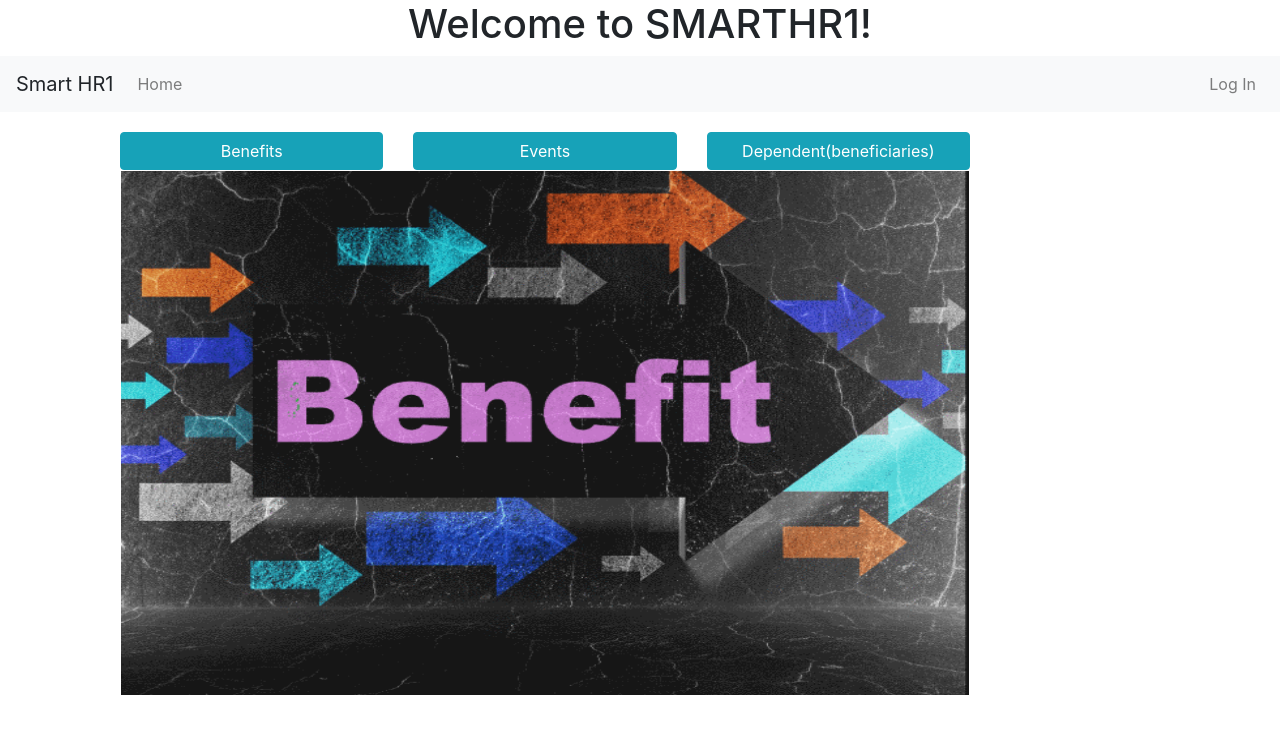
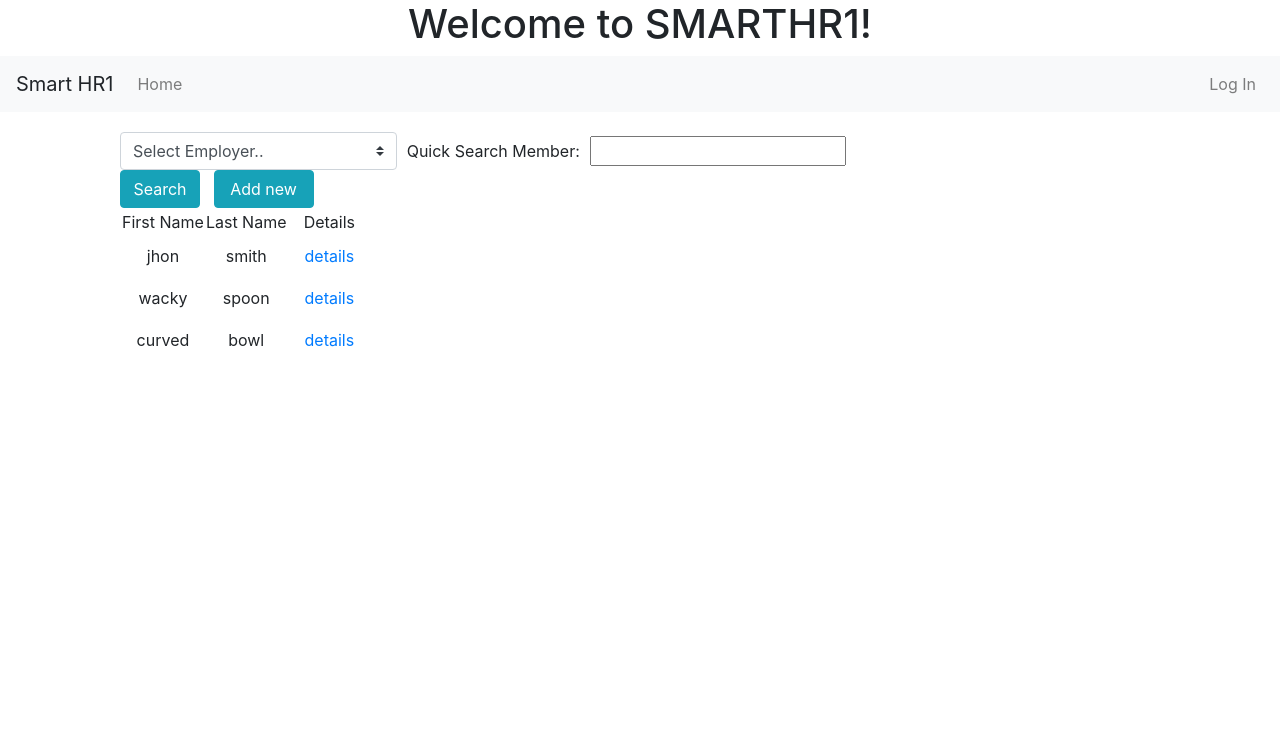
Before and after one commit to vinayaksawant/SMARTHR1, an Angular app: page /employee in a window 1280 px wide. Shown: the top 734 px of the page. Built offline with nearby package versions, Linux system fonts and the light colour scheme.

Commit message:
Added employee Search Page

```diff
--- /dev/null
+++ b/src/app/employee/employee-details/employee-details.component.html
@@ -0,0 +1,38 @@
+<p>
+  employee-details works!
+</p>
+
+<div class="card-body">
+  <div class="container-fluid">
+    <table width="100%">
+      <tr width="100%">
+          <div class="row">
+              <div class="col-xs-6 col-md-4">
+                <button type="button" class="btn btn-info btn-block" width="100%"
+                [routerLink]="['/benefit']"
+                routerLinkActive="active">Benefits</button>
+              </div>
+              <div class="col-xs-6 col-md-4">
+                  <button type="button" class="btn btn-info btn-block" width="100%"
+                  [routerLink]="['/lifeevent']"
+                  routerLinkActive="active">Events</button>
+              </div>
+              <div class="col-xs-6 col-md-4">
+                  <button type="button" class="btn btn-info btn-block" width="100%"
+                  [routerLink]="['/dependent']"
+                  routerLinkActive="active">Dependent(beneficiaries)</button>
+              </div>
+            </div>
+      </tr>
+      <tr width="100%">
+        <td>
+            <div class="text-center">
+                <img src="./assets/images/employeelandingpage515.gif"
+                     class="img-responsive center-block"
+                     style="width:100%; max-height:525px;padding-bottom:1px" />
+              </div>
+        </td>
+      </tr>
+    </table>
+  </div>
+</div>
--- /dev/null
+++ b/src/app/employee/employee-details/employee-details.component.ts
@@ -0,0 +1,20 @@
+import { Component, OnInit } from '@angular/core';
+import { AuthService } from '../../user/auth.service';
+
+@Component({
+  selector: 'app-employee-details',
+  templateUrl: './employee-details.component.html',
+  styleUrls: ['./employee-details.component.css']
+})
+export class EmployeeDetailsComponent implements OnInit {
+
+  pageTitle : string= "Just Employee Landing Page"
+  constructor(private authService : AuthService) { }
+
+  ngOnInit() {
+  }
+
+  get isLoggedIn(): boolean {
+    return this.authService.isLoggedIn;
+  }
+}
--- a/src/app/employee/employee-routing.module.ts
+++ b/src/app/employee/employee-routing.module.ts
@@ -4,10 +4,12 @@ import { EmployeeComponent } from './employee.component';
 import { BenefitComponent } from './benefit/benefit.component';
 import { LifeeventComponent } from './lifeevent/lifeevent.component';
 import { DependentComponent } from './dependent/dependent.component';
+import { EmployeeDetailsComponent } from './employee-details/employee-details.component';
 
 const routes: Routes = [
     { path:'' , children:[
       {path:'employee', component:EmployeeComponent},
+      {path:'employeedetail', component:EmployeeDetailsComponent},
       {path:'benefit', component:BenefitComponent},
       {path:'lifeevent', component:LifeeventComponent},
       {path:'dependent', component:DependentComponent},
--- a/src/app/employee/employee.component.html
+++ b/src/app/employee/employee.component.html
@@ -2,31 +2,73 @@
     <div class="container-fluid">
       <table width="100%">
         <tr width="100%">
-            <div class="row">
-                <div class="col-xs-6 col-md-4">
-                  <button type="button" class="btn btn-info btn-block" width="100%"
-                  [routerLink]="['/benefit']"
-                  routerLinkActive="active">Benefits</button>
+            <div class="form-row align-items-center">
+                <div class="col-xs-6 col-sm-4" style="align-content :center">
+                    <div>
+                      <select class="custom-select mr-sm-1" id="employer">
+                          <option selected>Select Employer..</option>
+                          <option value="1">jupiter worldwide</option>
+                          <option value="2">neptune enterprises</option>
+                          <option value="3">venus industries</option>
+                          <option value="4">mars textiles</option>
+                      </select>
+                  </div>
                 </div>
-                <div class="col-xs-6 col-md-4">
-                    <button type="button" class="btn btn-info btn-block" width="100%"
-                    [routerLink]="['/lifeevent']"
-                    routerLinkActive="active">Events</button>
+                <div class=".col-xs-6 .col-sm-4 " style="align-content :center">
+                    <div>
+                        Quick Search Member:
+                    </div>
                 </div>
-                <div class="col-xs-6 col-md-4">
-                    <button type="button" class="btn btn-info btn-block" width="100%"
-                    [routerLink]="['/dependent']"
-                    routerLinkActive="active">Dependent(beneficiaries)</button>
+                <div class=".col-xs-6 .col-sm-4 " style="align-content :center">
+                    <div>
+                        <input type="text">
+                    </div>
+                </div>
+                <div class=".col-xs-6 .col-sm-4" style="align-content :center">
+                    <button type="button" class="btn btn-info" style="width:80px">Search</button>
+                    &nbsp;
+                    <button type="button" class="btn btn-info" style="width:100px">Add new</button>
                 </div>
               </div>
         </tr>
         <tr width="100%">
           <td>
               <div class="text-center">
-                  <img src="./assets/images/employeelandingpage515.gif"
-                       class="img-responsive center-block"
-                       style="width:100%; max-height:525px;padding-bottom:1px" />
-                </div>
+                <table>
+                  <tr>
+                    <td>First Name</td>
+                    <td>Last Name</td>
+                    <td>Details</td>
+                  </tr>
+                  <tr>
+                    <td>jhon</td>
+                    <td>smith</td>
+                    <td>
+                      <a class="nav-link"
+                      [routerLink]="['/employeedetail']"
+                      routerLinkActive="active">details</a>
+                    </td>
+                  </tr>
+                  <tr>
+                      <td>wacky</td>
+                      <td>spoon</td>
+                      <td>
+                          <a class="nav-link"
+                          [routerLink]="['/employeedetail']"
+                          routerLinkActive="active">details</a>
+                        </td>
+                  </tr>
+                  <tr>
+                      <td>curved</td>
+                      <td>bowl</td>
+                      <td>
+                          <a class="nav-link"
+                          [routerLink]="['/employeedetail']"
+                          routerLinkActive="active">details</a>
+                        </td>
+                  </tr>
+                </table>
+              </div>
           </td>
         </tr>
       </table>
--- a/src/app/employee/employee.module.ts
+++ b/src/app/employee/employee.module.ts
@@ -6,9 +6,10 @@ import { DependentComponent } from './dependent/dependent.component';
 import { LifeeventComponent } from './lifeevent/lifeevent.component';
 import { BenefitComponent } from './benefit/benefit.component';
 import { EmployeeComponent } from './employee.component';
+import { EmployeeDetailsComponent } from './employee-details/employee-details.component';
 
 @NgModule({
-  declarations: [DependentComponent, LifeeventComponent, BenefitComponent,EmployeeComponent],
+  declarations: [DependentComponent, LifeeventComponent, BenefitComponent,EmployeeComponent, EmployeeDetailsComponent],
   imports: [
     CommonModule,
     EmployeeRoutingModule
--- a/src/app/home/welcome.component.html
+++ b/src/app/home/welcome.component.html
@@ -13,7 +13,7 @@
                   </div>
                   <div class="col-xs-6 col-md-4">
                       <div class="text-center">
-                        <a href="">Linkedin</a>
+                        <a target="_blank" href="https://www.linkedin.com/in/vinayak-sawant-1113228/">Linkedin</a>
                       </div>
                     </div>
                 </div>
```
Also changed, not shown: src/app/employee/employee-details/employee-details.component.css (added).
